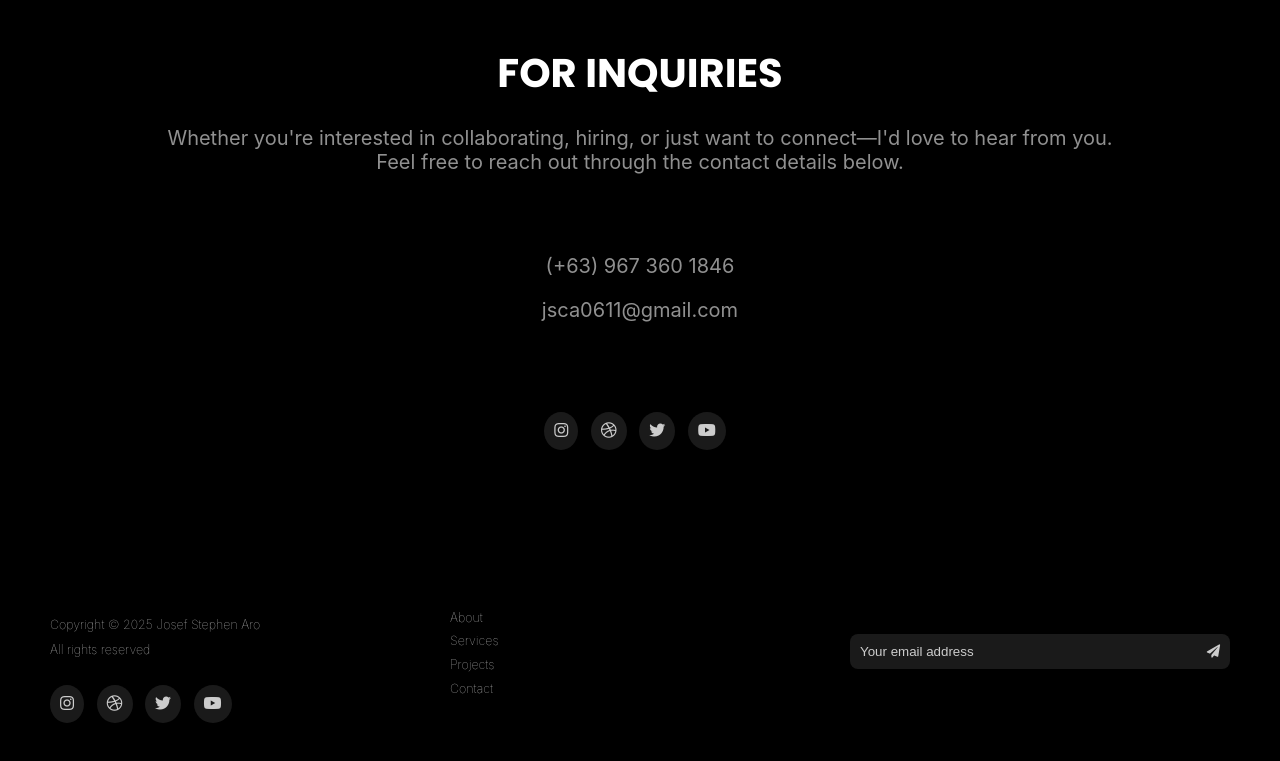
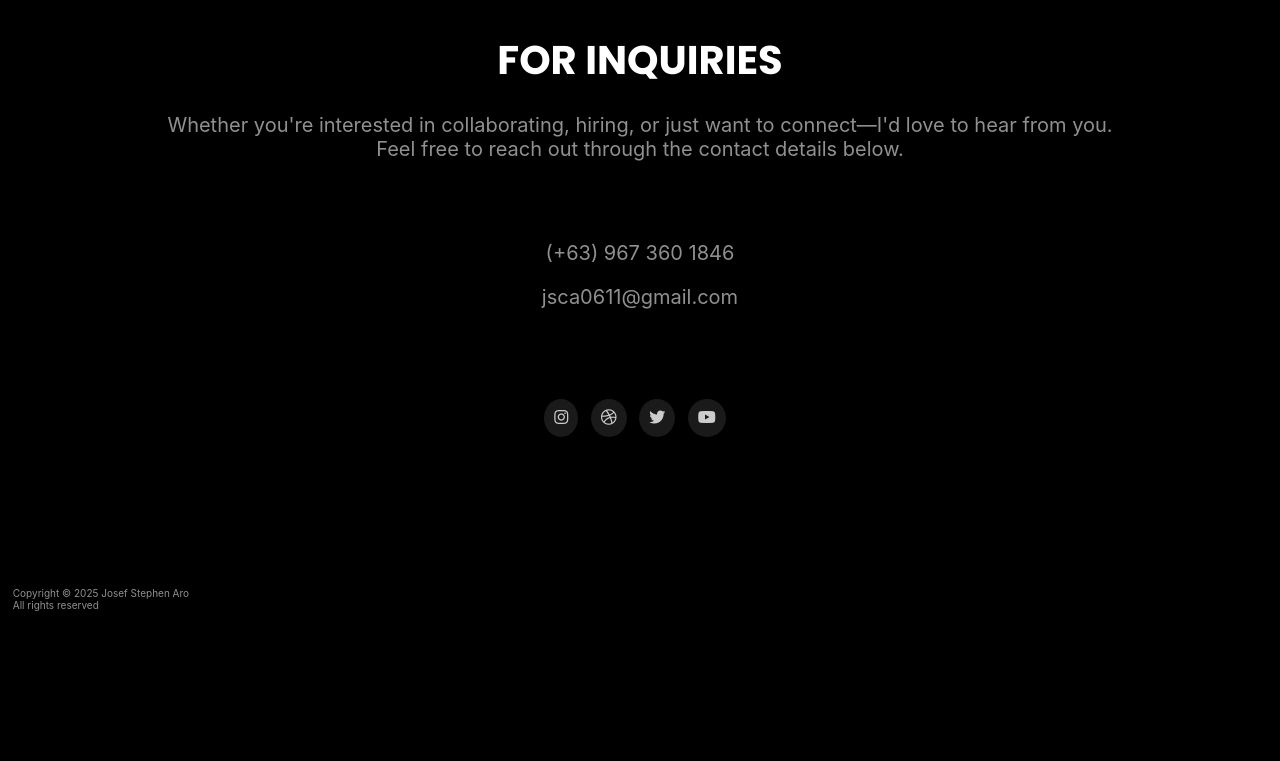
Before and after one commit to JoA611/JoA611.github.io, a plain HTML site: page contact.html in a window 1280 px wide. Shown: the part 361-1122 px from the top of the page. After the commit the page ends 1042 px from the top, so only its background shows below. Drawn offline with Linux system fonts and the light colour scheme; a web font is replaced by a local one.

Commit message:
Update contact.html
updated contact page

```diff
--- a/contact.html
+++ b/contact.html
@@ -11,7 +11,7 @@
     <nav class="navbar">
         <ul class="nav-links">
             <li><a href="index.html">HOME</a></li>
-            <li><a href="services.html">SERVICES</a></li>
+            <li><a href="gallery.html">GALLERY</a></li>
             <li><a href="projects.html">PROJECTS</a></li>
             <li><a href="#"><b>CONTACT</b></a></li>
         </ul>
@@ -19,7 +19,7 @@
 
     <header></header>
 
-    <section class="contact">
+    <div class="contact">
         <div class="info">
             <img src="images/avatar.jpg" alt="Profile"/>
             <h2>FOR INQUIRIES</h2>
@@ -30,40 +30,18 @@
             <p>(+63) 967 360 1846</p>
             <p>jsca0611@gmail.com</p>
         </div>
+        <div class="spacer"></div>
         <div class="social-icons">
             <a href="#"><i class="fab fa-instagram"></i></a>
             <a href="#"><i class="fab fa-dribbble"></i></a>
             <a href="#"><i class="fab fa-twitter"></i></a>
             <a href="#"><i class="fab fa-youtube"></i></a>
         </div>
-    </section>
+    </div>
 
     <footer>
-        <div class="footer-container">
-            <div class="footer-left">
-                <p>Copyright &copy; 2025 Josef Stephen Aro<br>All rights reserved</p>
-                <div class="social-icons">
-                    <a href="#"><i class="fab fa-instagram"></i></a>
-                    <a href="#"><i class="fab fa-dribbble"></i></a>
-                    <a href="#"><i class="fab fa-twitter"></i></a>
-                    <a href="#"><i class="fab fa-youtube"></i></a>
-                </div>
-            </div>
-            <div class="footer-middle">
-                <ul>
-                    <li><a href="index.html">About</a></li>
-                    <li><a href="services.html">Services</a></li>
-                    <li><a href="projects.html">Projects</a></li>
-                    <li><a href="#">Contact</a></li>
-                </ul>
-            </div>
-            <div class="footer-right">
-                <h4>Stay in touch</h4>
-                <form class="subscribe-form">
-                    <input type="email" placeholder="Your email address" />
-                    <button type="submit"><i class="fas fa-paper-plane"></i></button>
-                </form>
-            </div>
+        <div class="footer">
+            <p>Copyright &copy; 2025 Josef Stephen Aro<br>All rights reserved</p>
         </div>
     </footer>
 </body>
```
